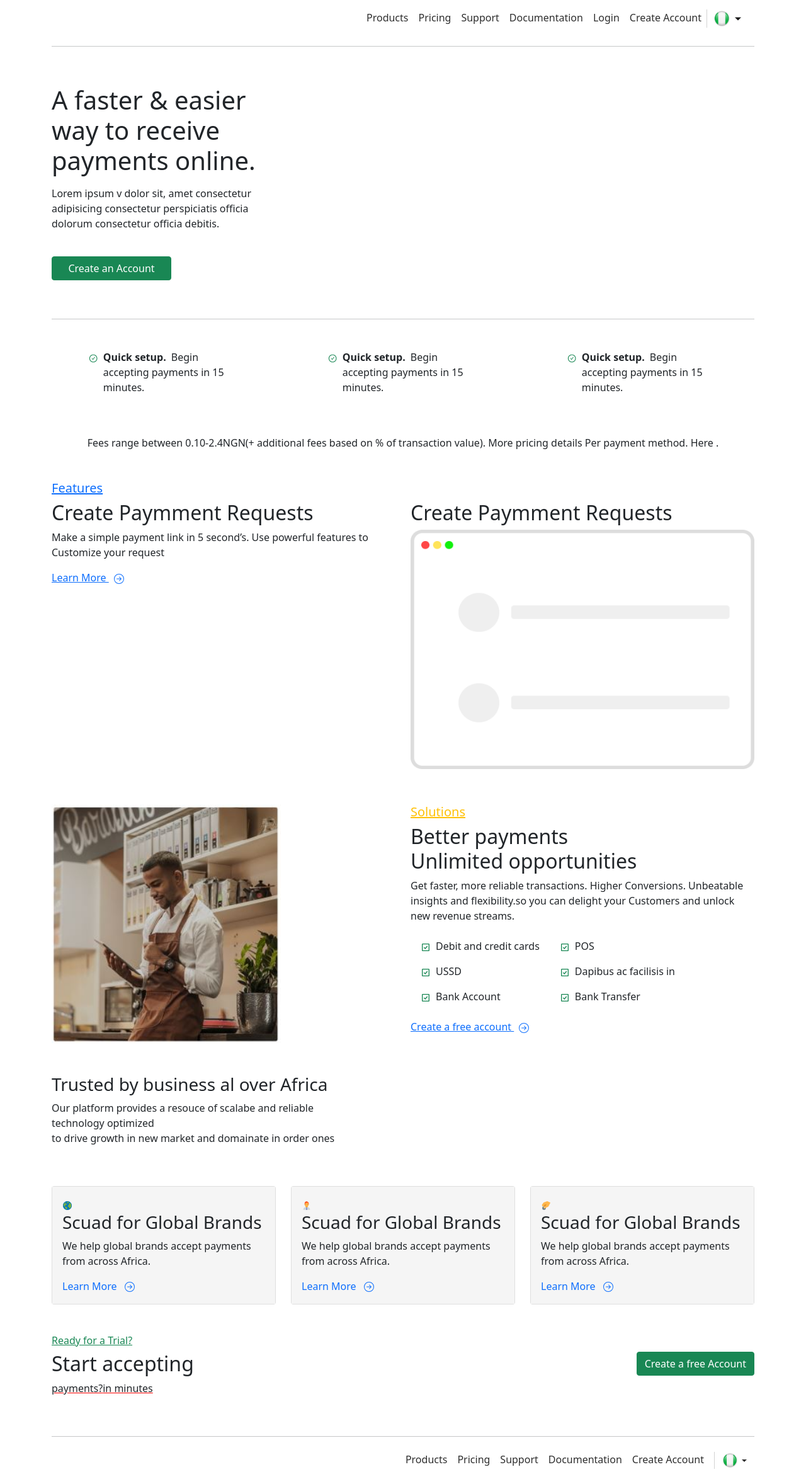
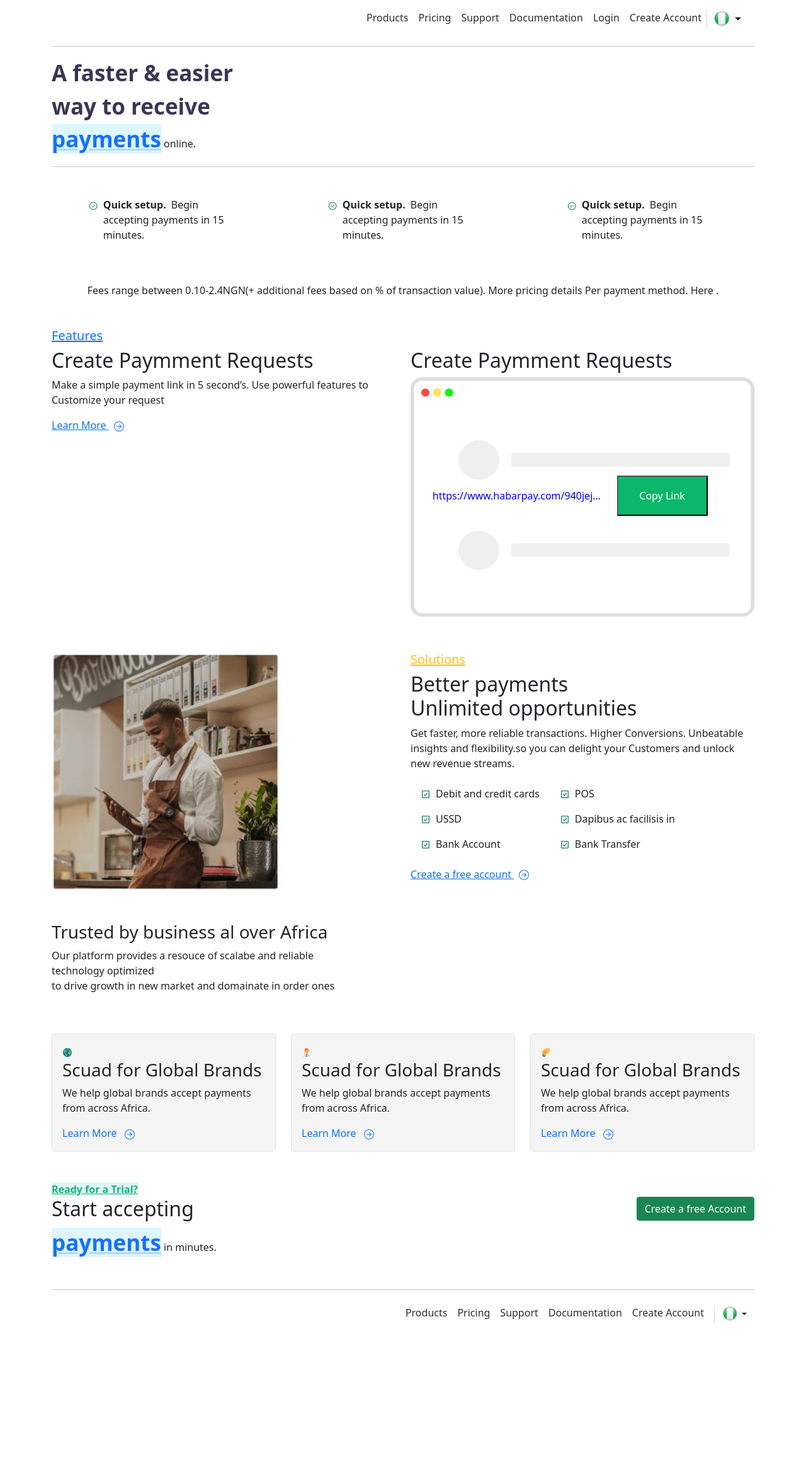
Before and after one commit to nelson6868/InterviewCodingChallengeProject, a React (Create React App) app: page / in a window 1280 px wide. Shown: the whole page at 63% size. After the commit the page ends 2123 px from the top, so only its background shows below. Built offline with nearby package versions, Linux system fonts and the light colour scheme.

Commit message:
made some changes in font size

```diff
--- a/src/components/Features.jsx
+++ b/src/components/Features.jsx
@@ -28,7 +28,8 @@ export default function Features() {
                 style={{ width: "100%", height: "380px" }}
                 alt=""
               />
-
+                         <button style={{backgroundColor:"#0bb76b",color:"#fff",width:"9rem",margin:"-40%",height:"4rem", top:"0"}}>Copy Link</button>
+                         <span style={{backgroundColor:"#ffff",color:"blue",margin:"-40%",height:"4rem", top:"0"}}>https://www.habarpay.com/940jej...</span>
             </p>
 
 
--- a/src/components/Header.jsx
+++ b/src/components/Header.jsx
@@ -5,10 +5,13 @@ export default function Header() {
   return (
     <div className="container">
       <hr />
-      <Banner
+     <span style={{fontSize: '35px',fontWeight:"bold",color:"#393655"}}> A faster & easier<br/>
+       way to receive</span><br/>
+      <span style={{backgroundColor:"#ddf6ff", textDecoration:"underline", textDecorationColor:"#b6d7ff",textDecorationStyle:"solid" ,height:"2rem",fontSize:"35px",color:"#1570fd", fontWeight:"bold"}}> payments</span> <span>online.</span>
+      {/* <Banner
         title={`A faster & easier way to receive ${"payments"} online.`}
         subtitle="Lorem ipsum v dolor sit, amet consectetur adipisicing consectetur perspiciatis officia dolorum consectetur officia debitis."
-      />
+      /> */}
       <hr />
     </div>
   );
--- a/src/components/Trial.jsx
+++ b/src/components/Trial.jsx
@@ -4,16 +4,18 @@ export default function Trial() {
   return (
     <div className="container">
       <div className="trial my-5">
-        <h6 className="text-decoration-underline text-success">
-          Ready for a Trial?
-        </h6>
+      <span style={{backgroundColor:"#ddf6ff", textDecoration:"underline", textDecorationColor:"#16b66e" ,height:"2rem",color:"#16b66e", fontWeight:"bold"}}> Ready for a Trial?</span>
+
+
+
         <div className="row">
           <div className="col-sm-12 col-md-6">
             <div className="col-10">
               <h2>Start accepting</h2>
-              <p style={{textDecoration:"underline",textDecorationColor:"red"}}>payments?<span>in minutes</span>
+              <span style={{backgroundColor:"#ddf6ff", textDecoration:"underline", textDecorationColor:"#b6d7ff",textDecorationStyle:"solid" ,height:"2rem",fontSize:"35px",color:"#1570fd", fontWeight:"bold"}}>payments</span> <span>in minutes.</span>
 
-              </p>
+
+
             </div>
           </div>
           <div className="col-sm-12 col-md-6 text-end">
```
